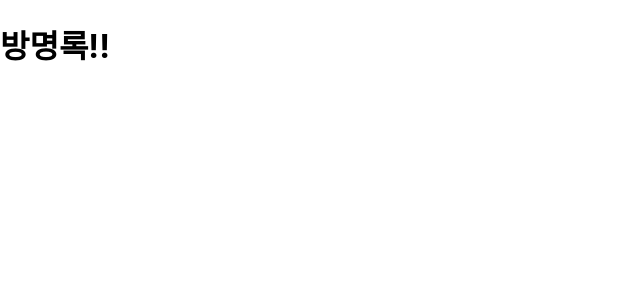
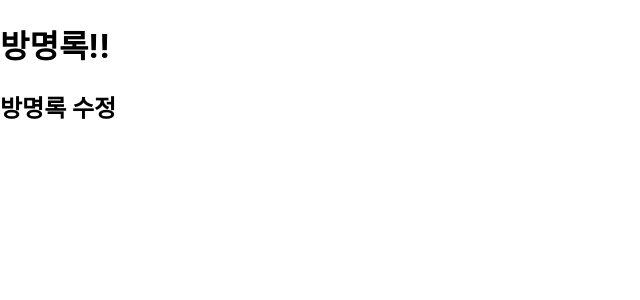
Before and after one commit to NearestBut/Again, a React (Create React App) app: page /board in a window 1280 px wide. Shown: the top 300 px of the page, without its empty margins (0-640 px from the left). Built offline with nearby package versions, Linux system fonts and the light colour scheme.

Commit message:
이승헌 2번 째 줄 수정

```diff
--- a/src/pages/Board.js
+++ b/src/pages/Board.js
@@ -2,7 +2,10 @@ import React, { Component } from 'react';
 
 const Board = () => {
     return (
+        <div>
         <h1>방명록!!</h1>
+        <h2>방명록 수정</h2>
+        </div>
     );
 }
 
```
